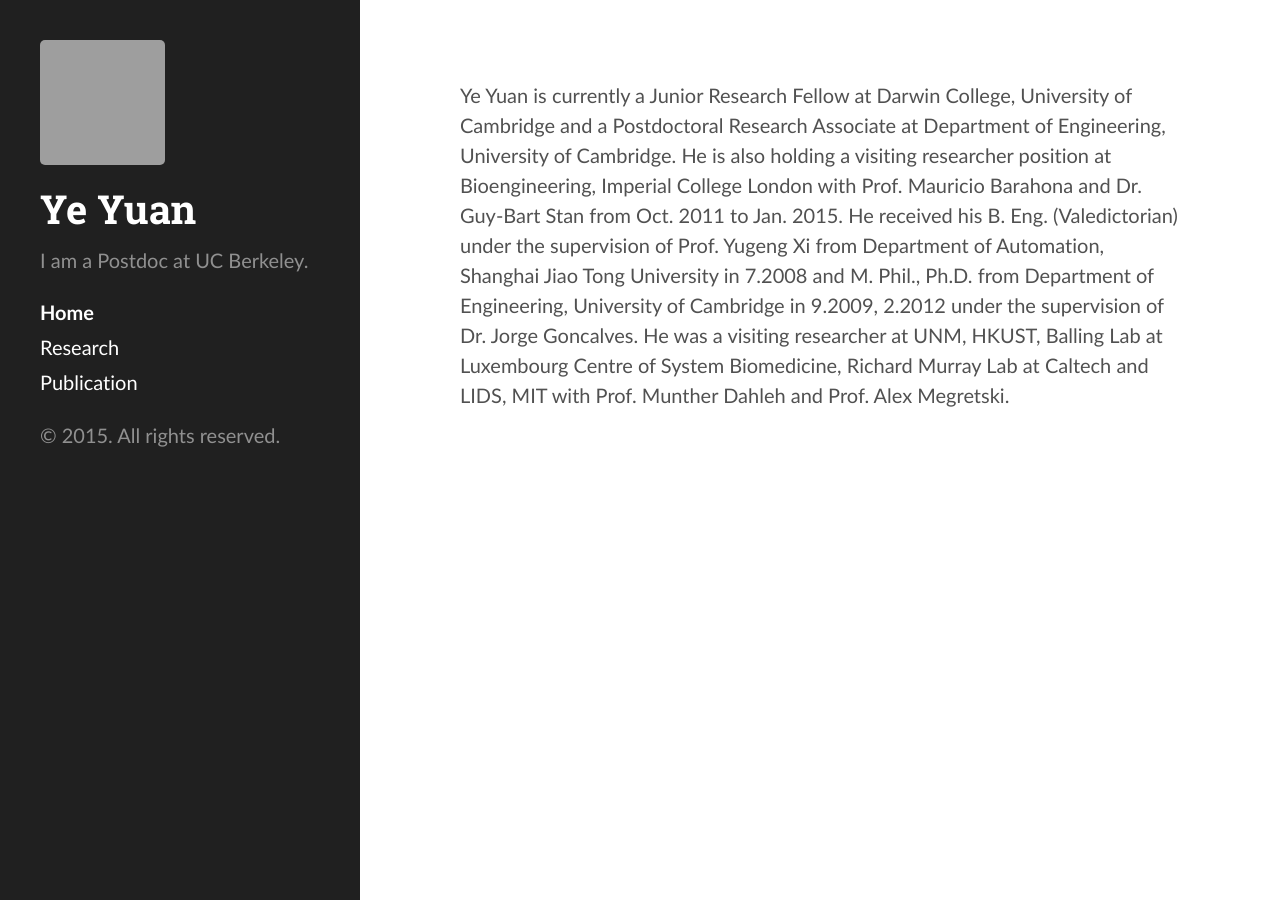
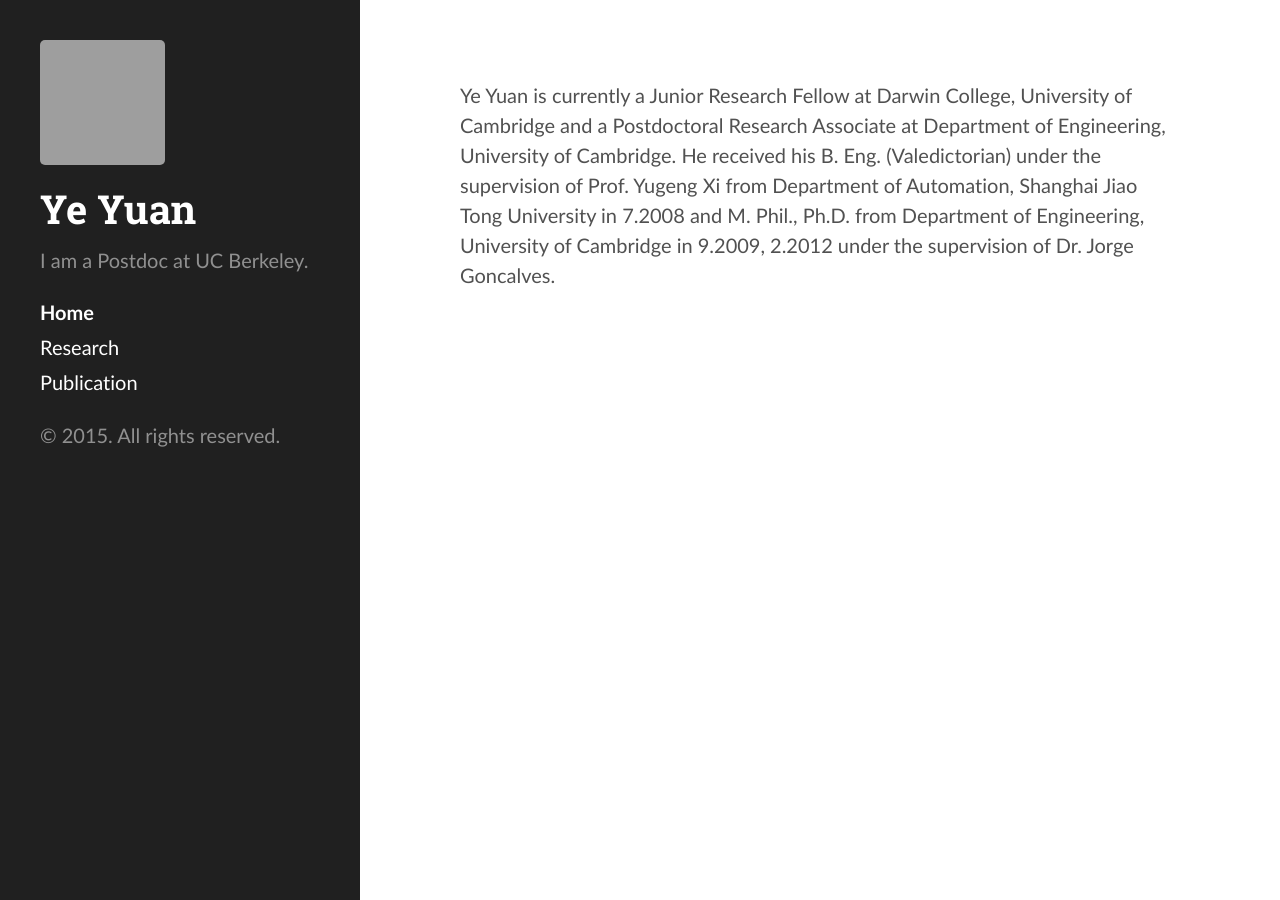
Before and after one commit to yy311/yy311.github.io, a Jekyll site: the page built from index.html, in a window 1280 px wide. Built offline with Jekyll 4.4.1, drawn with Linux system fonts in a browser that asks for light colours; grey boxes are pictures that could not be loaded.

Commit message:
Update index.html

```diff
--- a/index.html
+++ b/index.html
@@ -4,13 +4,8 @@
 ---
 
 Ye Yuan is currently a Junior Research Fellow at Darwin College, University of Cambridge and
-a Postdoctoral Research Associate at Department of Engineering, University of Cambridge. He is
-also holding a visiting researcher position at Bioengineering, Imperial College London with
-Prof. Mauricio Barahona and Dr. Guy-Bart Stan from Oct. 2011 to Jan. 2015.
+a Postdoctoral Research Associate at Department of Engineering, University of Cambridge.
 
 He received his B. Eng. (Valedictorian) under the supervision of Prof. Yugeng Xi from Department of Automation,
 Shanghai Jiao Tong University in 7.2008 and M. Phil., Ph.D. from Department of Engineering, University of Cambridge
 in 9.2009, 2.2012 under the supervision of Dr. Jorge Goncalves.
-
-He was a visiting researcher at UNM, HKUST, Balling Lab at Luxembourg Centre of System Biomedicine, Richard Murray Lab
-at Caltech and LIDS, MIT with Prof. Munther Dahleh and Prof. Alex Megretski.
```
